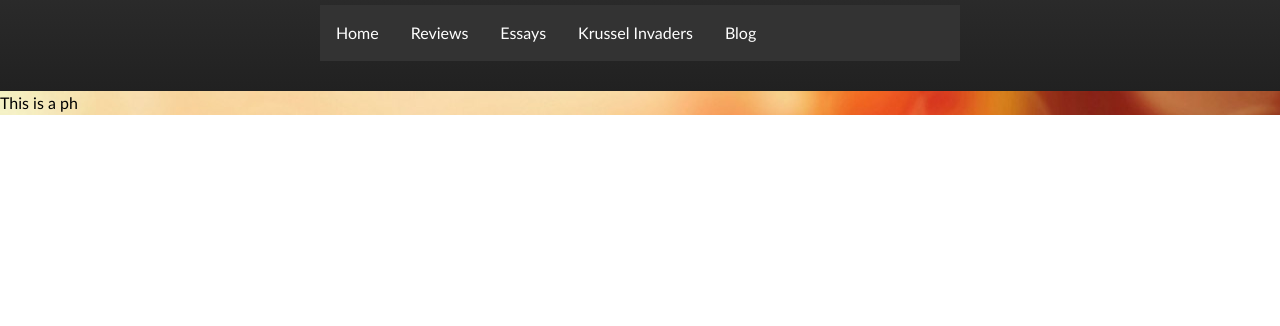
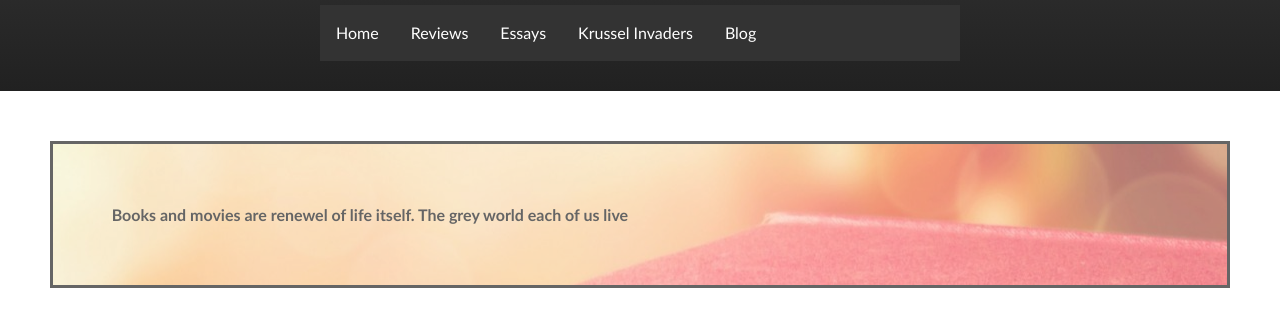
Before and after one commit to AntoniaCarasel/antoniacarasel.github.io, a plain HTML site: page index.html in a window 1280 px wide. Shown: the part 128-454 px from the top of the page. Drawn offline with Linux system fonts and the light colour scheme.

Commit message:
Update index.html

```diff
--- a/index.html
+++ b/index.html
@@ -35,6 +35,20 @@ li a {
 li a:hover {
     background-color: #111111;
 }
+
+div.transbox{
+  margin: 50px;
+  background-color: #ffffff;
+  border: 3px solid black;
+  opacity: 0.6;
+  filter: alpha(opacity=60);
+}
+
+div.transbox p {
+  margin: 5%;
+  font-weight: bold;
+  color: #000000;
+}
 </style>
   </head>
 
@@ -57,8 +71,8 @@ li a:hover {
 
         </header>
     </div>
-    <div style="background-image:url('../images/fundal_site.jpg');">
-      <p>This is a ph</p>
+    <div style="background-image:url('../images/fundal_site.jpg');" class="transbox">
+      <p> Books and movies are renewel of life itself. The grey world each of us live </p>
       </div>
 
 
```
